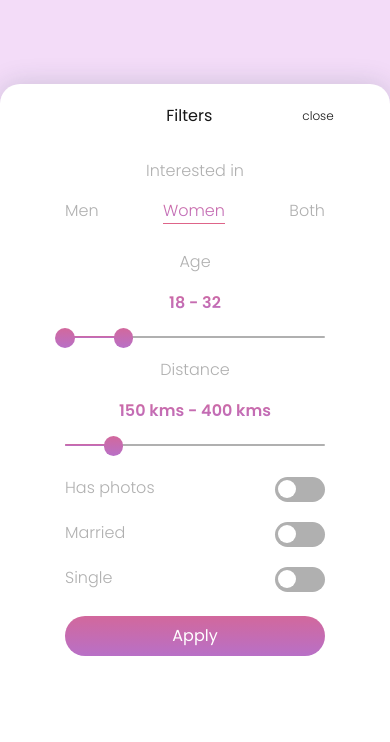
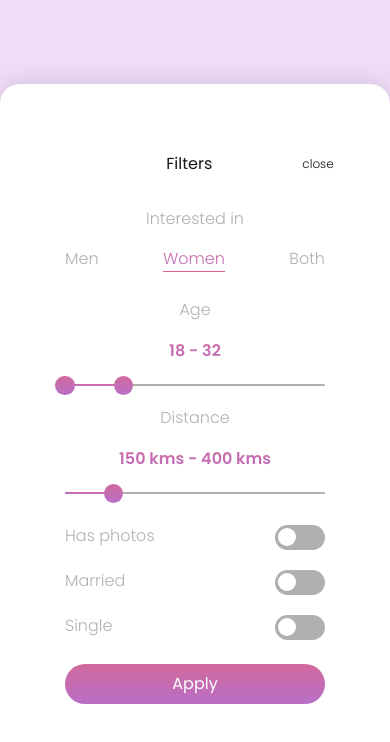
Before and after one commit to ExodusDG/filter, a plain HTML site: page index.html in a window 390 px wide. Drawn offline with nearby package versions, Linux system fonts and the light colour scheme.

Commit message:
Update style.css

```diff
--- a/style.css
+++ b/style.css
@@ -2211,5 +2211,6 @@ input {
         height: 90vh;
         position: fixed;
         bottom: 0;
+        padding-top: 8vh;
     }
 }
```
